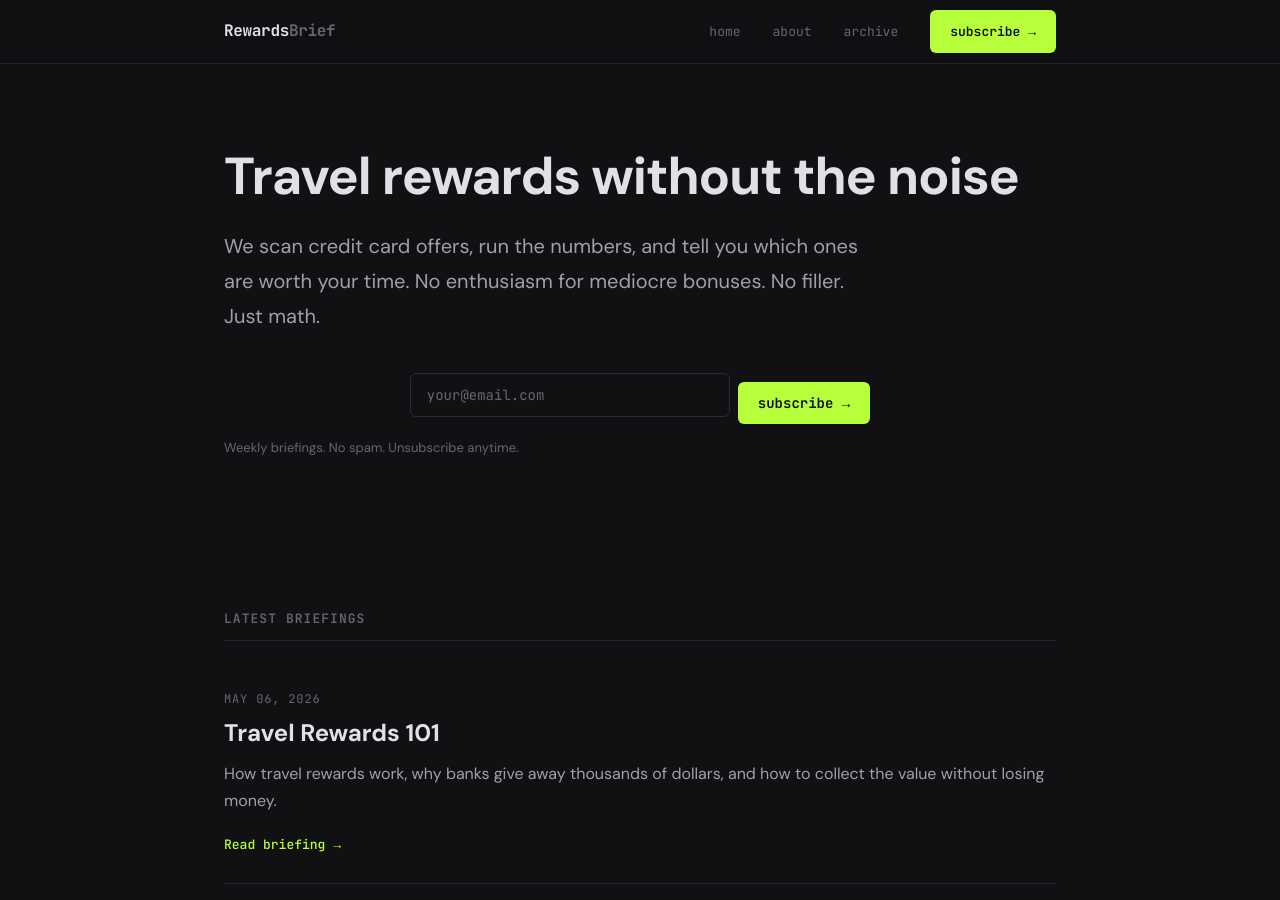
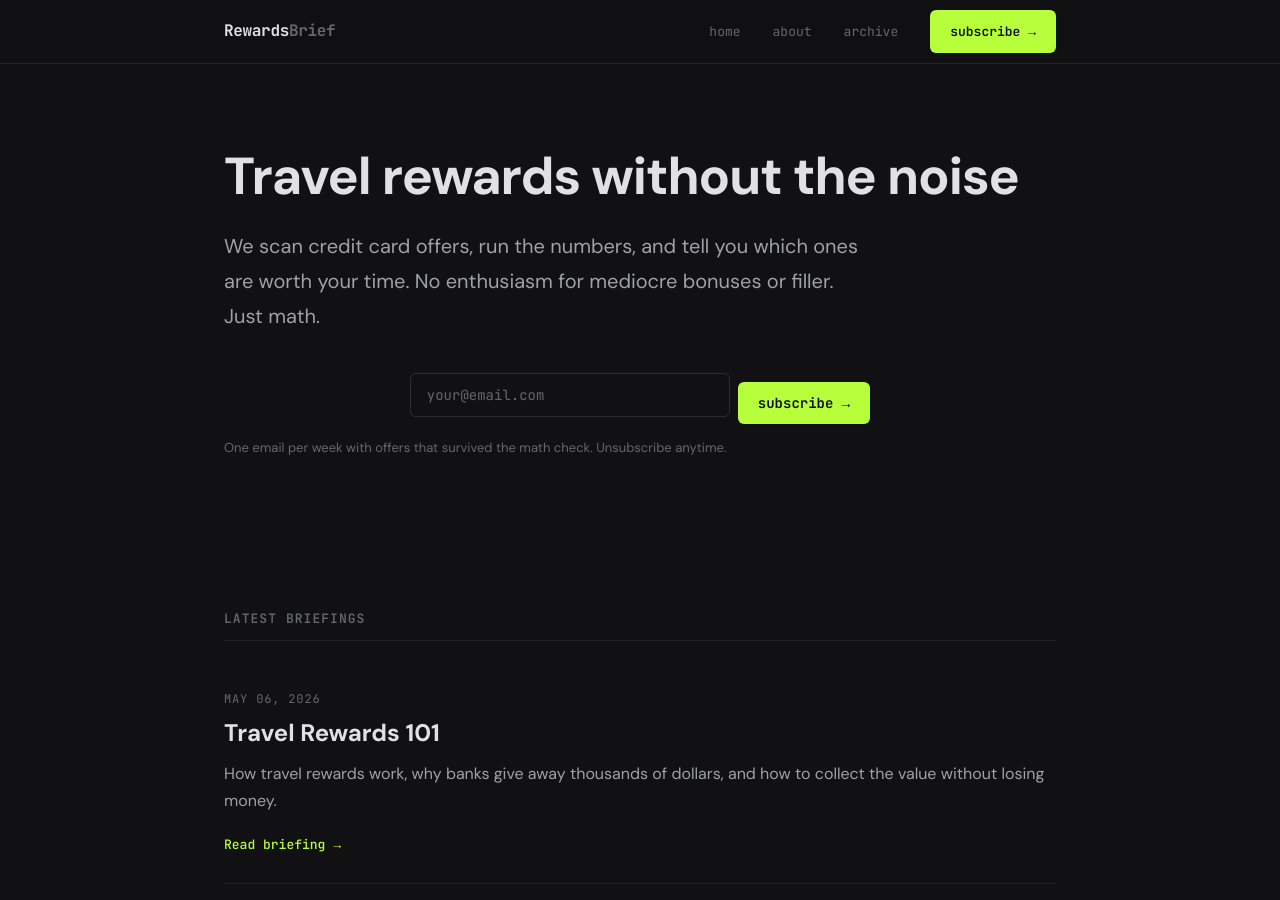
Before and after one commit to Flytrippers/rewardsbrief, a Jekyll site: the page built from index.md, in a window 1280 px wide and 900 px high. Built offline with Jekyll 4.4.1, drawn with Linux system fonts in a browser that asks for light colours.

Commit message:
Fix remaining 3-punchy-sentences violations, add favicon v1 and v2

```diff
--- a/_includes/newsletter-signup.html
+++ b/_includes/newsletter-signup.html
@@ -13,7 +13,7 @@
     >
     <button type="submit" class="btn btn-primary signup-btn" id="signup-btn">subscribe →</button>
   </form>
-  <p class="signup-note" id="signup-status">Weekly briefings. No spam. Unsubscribe anytime.</p>
+  <p class="signup-note" id="signup-status">One email per week with offers that survived the math check. Unsubscribe anytime.</p>
 </div>
 
 <script>
--- a/_layouts/default.html
+++ b/_layouts/default.html
@@ -8,6 +8,8 @@
   <link rel="preconnect" href="https://fonts.gstatic.com" crossorigin>
   <link href="https://fonts.googleapis.com/css2?family=DM+Sans:ital,wght@0,400;0,500;0,600;0,700;1,400;1,500&family=JetBrains+Mono:wght@400;500;600;700&display=swap" rel="stylesheet">
   <link rel="stylesheet" href="{{ '/assets/css/style.css' | relative_url }}">
+  <link rel="icon" type="image/svg+xml" href="{{ '/assets/images/favicon-v1.svg' | relative_url }}">
+  <link rel="alternate icon" type="image/png" href="{{ '/assets/images/favicon-v1.png' | relative_url }}">
   {% seo %}
   {% feed_meta %}
 
--- a/index.md
+++ b/index.md
@@ -5,7 +5,7 @@ title: Home
 
 <div class="index-intro">
   <h1>Travel rewards without the noise</h1>
-  <p class="lead">We scan credit card offers, run the numbers, and tell you which ones are worth your time. No enthusiasm for mediocre bonuses. No filler. Just math.</p>
+  <p class="lead">We scan credit card offers, run the numbers, and tell you which ones are worth your time. No enthusiasm for mediocre bonuses or filler. Just math.</p>
   {% include newsletter-signup.html %}
 </div>
 
```
Also changed, not shown: assets/images/favicon-v1.svg (added), assets/images/favicon-v2.svg (added).
